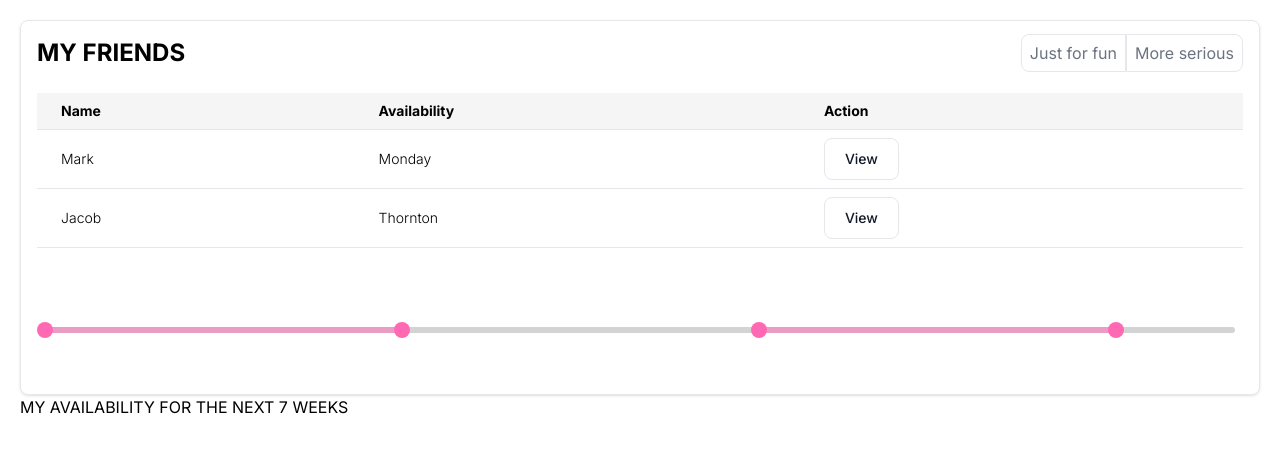
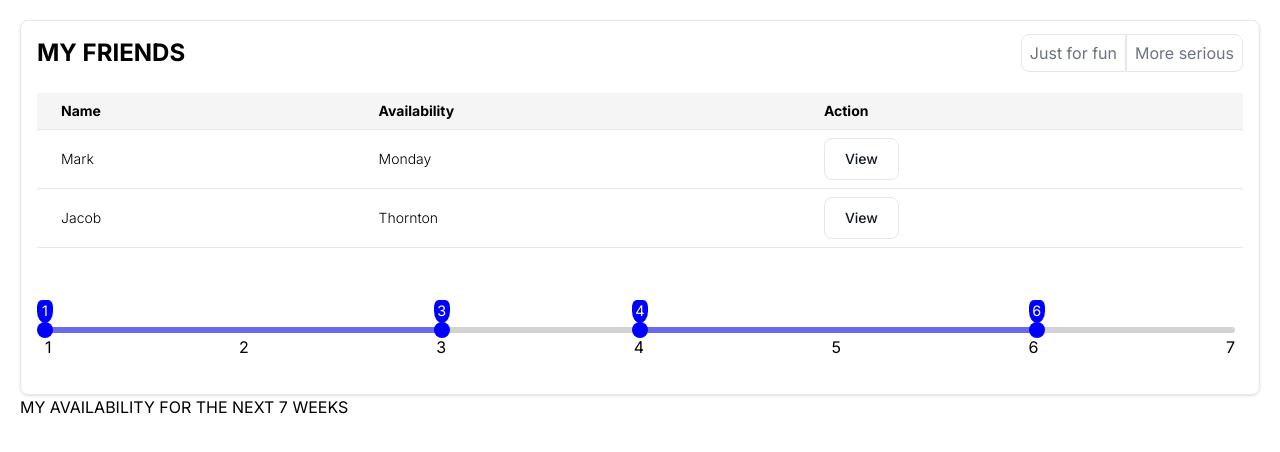
Before and after one commit to rafinutshaw/stafftribes-challenge, a Next.js app: page / in a window 1280 px wide. Shown: the top 452 px of the page. Built offline with nearby package versions, Linux system fonts and the light colour scheme.

Commit message:
Fix ranges for interval

```diff
--- a/src/app/components/calender.tsx
+++ b/src/app/components/calender.tsx
@@ -3,7 +3,7 @@ import IntervalsSlider from "./generic-components/intervals-slider/intervals-sli
 import ToggleGrid from "./generic-components/toggle-grid/toggle-grid";
 
 export default function Calender() {
-    const [value, setValue] = useState({ min: 0, max: 100 });
+    const [value, setValue] = useState([{ min: 1, max: 3 }, { min: 4, max: 6 }]);
     return (
         <div className="p-4 app-section">
             <div className="flex justify-between items-center  pb-4">
@@ -46,7 +46,7 @@ export default function Calender() {
                     </div>
                 </div>
             </div>
-            <IntervalsSlider min={0} max={100} step={5} value={value} onChange={setValue} />
+            <IntervalsSlider min={1} max={7} step={1} value={value} onChange={setValue} />
         </div>
     )
 }
--- a/src/app/components/generic-components/intervals-slider/intervals-slider.tsx
+++ b/src/app/components/generic-components/intervals-slider/intervals-slider.tsx
@@ -1,45 +1,68 @@
 import { useEffect, useState } from "react";
 import './style.scss'
 
+type StateProps = {
+    minValue: number;
+    minValue2: number;
+    maxValue: number;
+    maxValue2: number;
+};
+
+
 export default function IntervalsSlider({ min, max, value, step, onChange }: any) {
-    const [minValue, setMinValue] = useState(0);
-    const [maxValue, setMaxValue] = useState(30);
-    const [minValue2, setMinValue2] = useState(60);
-    const [maxValue2, setMaxValue2] = useState(90);
+    const [state, setState] = useState<StateProps>({ minValue: value[0].min, maxValue: value[0].max, minValue2: value.length == 1 ? 0 : value[1].min, maxValue2: value.length == 1 ? 0 : value[1].max });
+    const { minValue, maxValue, minValue2, maxValue2 } = state;
 
     useEffect(() => {
         if (value) {
-            setMinValue(0);
-            setMaxValue(30);
-            setMinValue2(60);
-            setMaxValue2(90);
+            setState({ minValue: value[0].min, maxValue: value[0].max, minValue2: value.length == 1 ? 0 : value[1].min, maxValue2: value.length == 1 ? 0 : value[1].max })
         }
     }, []);
 
     const handleChange = (newMin: number, newMax: number) => {
+        let newState = { ...state }
         if (newMin >= newMax && newMax < max) {
-            newMax += 5
+            newMax += step
         }
         if (newMax <= newMin && newMin > min) {
-            newMin -= 5
+            newMin -= step
         }
-
-        setMinValue(newMin)
-        setMaxValue(newMax)
-        onChange({ min: newMin, max: newMax });
+        if (maxValue2 != minValue2 && newMax >= minValue2) {
+            if (minValue2 == (max - step)) {
+                return;
+            }
+            if ((maxValue2 - step) == minValue2) {
+                newState.maxValue2 = maxValue2 + step
+            }
+            newState.minValue2 = minValue2 + step
+        }
+        newState.minValue = newMin;
+        newState.maxValue = newMax;
+        setState(newState)
+        // onChange({ min: newMin, max: newMax });
     };
 
     const handleChange2 = (newMin: number, newMax: number) => {
+        let newState = { ...state }
         if (newMin >= newMax && newMax < max) {
-            newMax += 5
+            newMax += step
         }
         if (newMax <= newMin && newMin > min) {
-            newMin -= 5
+            newMin -= step
         }
-
-        setMinValue2(newMin)
-        setMaxValue2(newMax)
-        onChange({ min: newMin, max: newMax });
+        if (newMin <= newState.maxValue) {
+            if (newState.maxValue == (min + step)) {
+                return;
+            }
+            if ((newState.maxValue - step) == newState.minValue) {
+                newState.minValue = newState.minValue - step
+            }
+            newState.maxValue = newState.maxValue - step
+        }
+        newState.minValue2 = newMin
+        newState.maxValue2 = newMax
+        setState(newState)
+        // onChange({ min: newMin, max: newMax });
     };
 
     const minPos = ((minValue - min) / (max - min)) * 100;
@@ -68,7 +91,7 @@ export default function IntervalsSlider({ min, max, value, step, onChange }: any
                     step={step}
                     onChange={(e) => handleChange(minValue, +e.target.value)}
                 />
-                <input
+                {(minValue2 != maxValue2) && <> <input
                     className="input"
                     type="range"
                     value={minValue2}
@@ -85,26 +108,35 @@ export default function IntervalsSlider({ min, max, value, step, onChange }: any
                         max={max}
                         step={step}
                         onChange={(e) => handleChange2(minValue2, +e.target.value)}
-                />
+                    /></>}
             </div>
 
             <div className="control-wrapper">
-                <div className="control" style={{ left: `${minPos}%` }} />
-                <div className="control" style={{ left: `${minPos2}%` }} />
+                <div className="control" style={{ left: `${minPos}%` }} >
+                    <div className="range-thumb" >{minValue}</div>
+                </div>
+                <div className="control" style={{ left: `${maxPos}%` }} > <div className="range-thumb" >{maxValue}</div></div>
+                {(minValue2 != maxValue2) && <>  <div className="control" style={{ left: `${minPos2}%` }} > <div className="range-thumb" >{minValue2}</div></div>
+                    <div className="control" style={{ left: `${maxPos2}%` }} > <div className="range-thumb" >{maxValue2}</div></div></>}
+
+
                 <div className="rail">
                     <div
                         className="inner-rail"
                         style={{ left: `${minPos}%`, right: `${100 - maxPos}%` }}
                     />
+                    {(minValue2 != maxValue2) &&
                         <div
                             className="inner-rail"
                             style={{ left: `${minPos2}%`, right: `${100 - maxPos2}%` }}
-                    />
+                        />}
+                    <div className="flex justify-between pt-2">
+                        {[...Array((max - min + 1) / step)].map((_, index) => <div key={index}>{(index + 1) * step}</div>)}
                     </div>
-                <div className="control" style={{ left: `${maxPos}%` }} />
-                <div className="control" style={{ left: `${maxPos2}%` }} />
+                </div>
+
 
             </div>
-        </div>
+        </div >
     );
 };
--- a/src/app/components/generic-components/intervals-slider/style.scss
+++ b/src/app/components/generic-components/intervals-slider/style.scss
@@ -7,24 +7,19 @@ $thumb-size: 16px;
 }
 
 @mixin thumb-styles {
-  appearance: none;
+  // appearance: none;
   pointer-events: all;
   width: $thumb-size;
   height: $thumb-size;
   border-radius: 0px;
   border: 0 none;
   cursor: grab;
+  padding-top: 60px;
   background-color: red;
 
   &:active {
     cursor: grabbing;
   }
-}
-
-#root {
-  max-width: 500px;
-  padding: 12px;
-  margin: auto;
 }
 
 .wrapper {
@@ -99,7 +94,7 @@ $thumb-size: 16px;
 .inner-rail {
   position: absolute;
   height: 100%;
-  background: hotpink;
+  background: blue;
   opacity: 0.5;
 }
 
@@ -108,7 +103,7 @@ $thumb-size: 16px;
   height: $thumb-size;
   border-radius: 50%;
   position: absolute;
-  background: hotpink;
+  background: blue;
   top: 50%;
   margin-left: calc(#{$thumb-size} / -2);
   transform: translate3d(0, -50%, 0);
--- a/src/app/globals.css
+++ b/src/app/globals.css
@@ -9,6 +9,18 @@
 
     .app-section {
         @apply border border-gray-200 rounded-lg shadow;
+    }
+
+    .range-thumb {
+        position: absolute;
+        top: -22px;
+        width: 100%;
+        text-align: center;
+        background: blue;
+        color: white;
+        border-radius: 60% 60% 100% 100%;
+        padding-bottom: 2px;
+        font-size: .9em;
     }
 
     /* ... */
```
Lines whose indentation alone changed are shown as unchanged.
